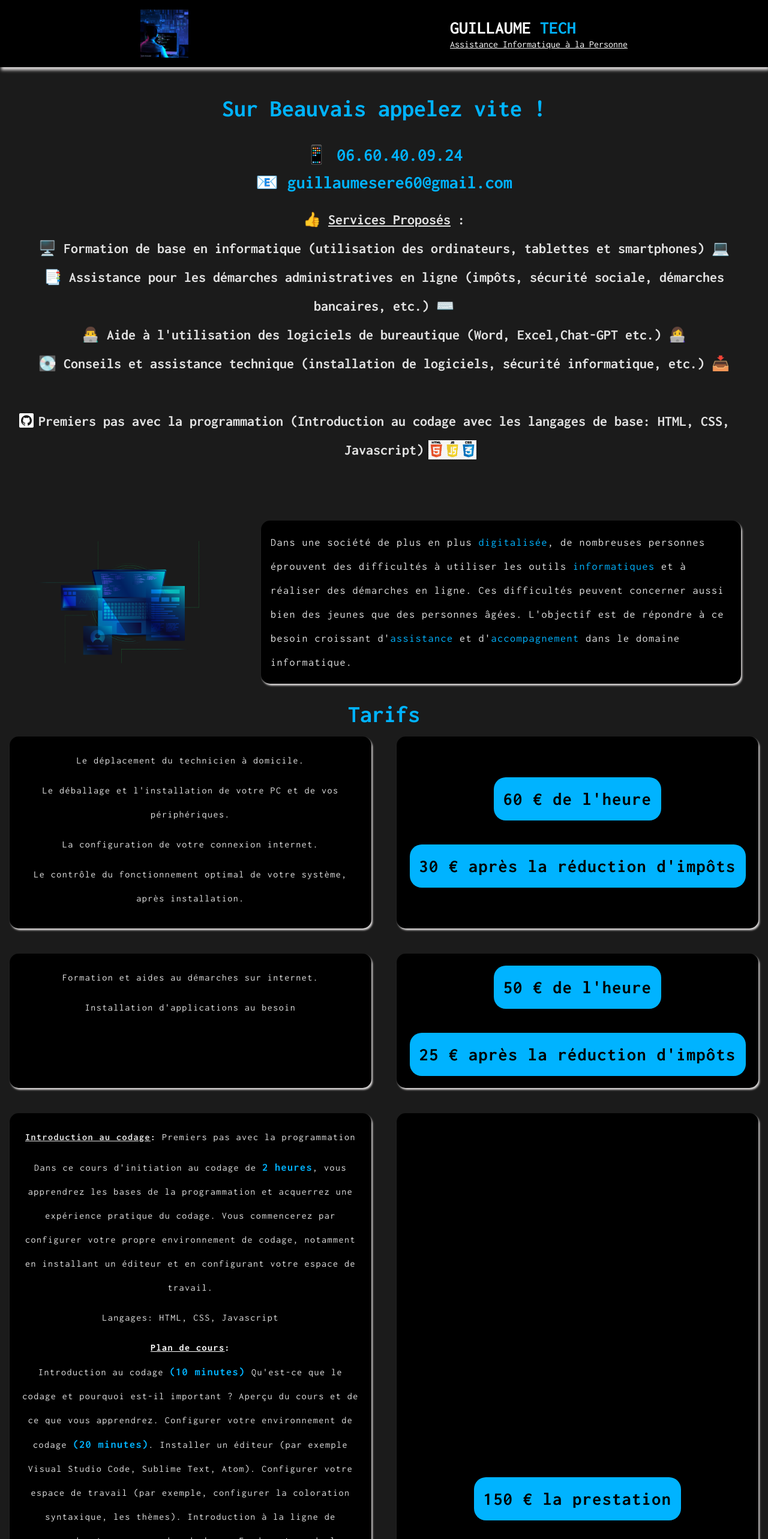
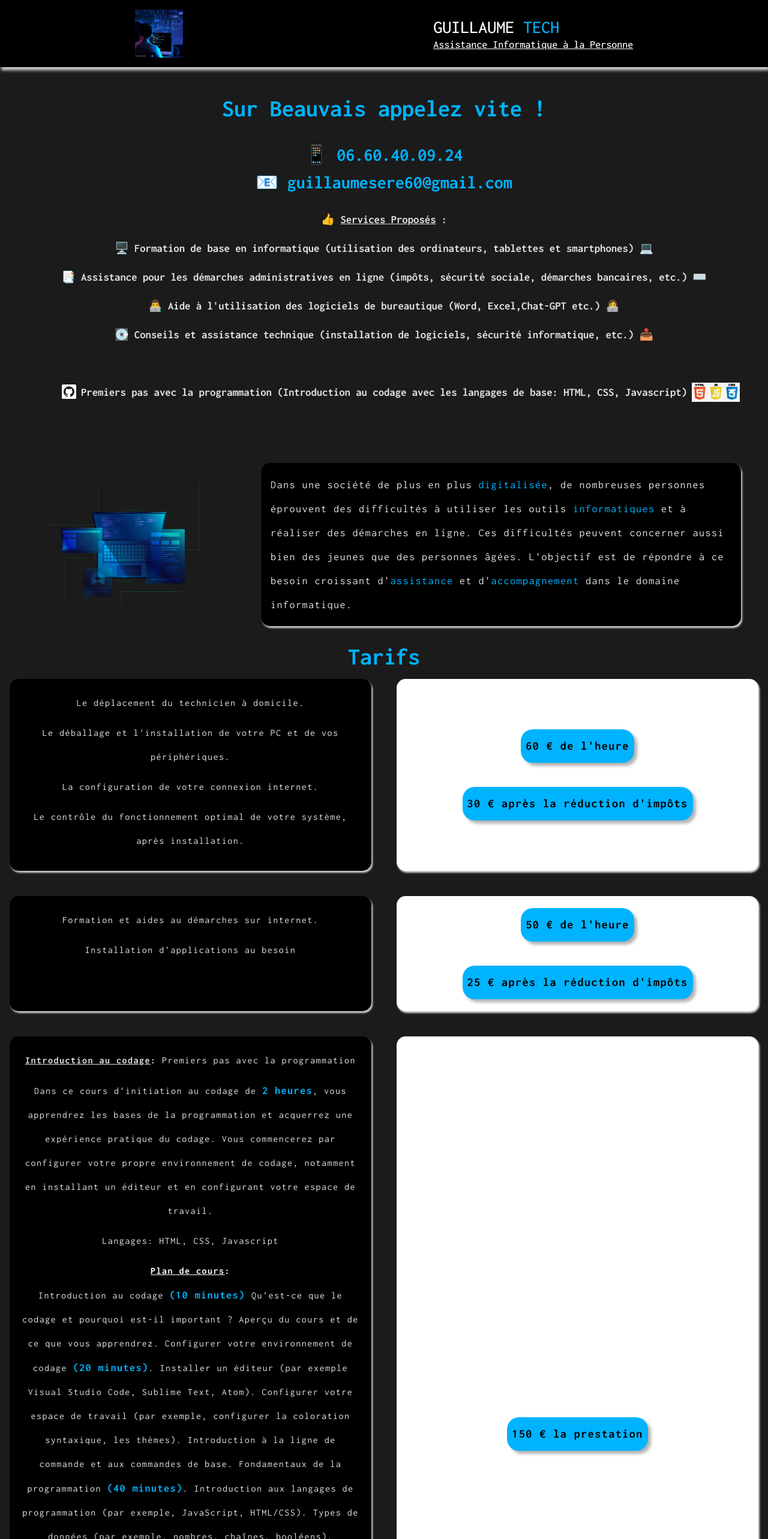
Before and after one commit to GuillaumeSere/guillaume-tech, a React (Create React App) app: page / in a window 1280 px wide. Shown: the top 2566 px of the page at 60% size. Built offline with nearby package versions, Linux system fonts and the light colour scheme.

Commit message:
modif css

```diff
--- a/src/components/Contact.jsx
+++ b/src/components/Contact.jsx
@@ -38,7 +38,7 @@ const Contact = () => {
 
     return (
         <section id="contact">
-            <h2 className='contacts'>Contactez Moi</h2>
+            <h1 className='contacts'>Contactez Moi</h1>
 
             <div className="container contact__container">
                 <div className="contact__options">
--- a/src/components/Header.jsx
+++ b/src/components/Header.jsx
@@ -7,8 +7,8 @@ const Header = () => {
         <div className='header'>
             <img className='logo' src={logo} alt="logo" />
             <div className="description">
-                <div className="title">Guillaume <span>Tech</span></div>
-                <div className="sub-title"><u>Assistance Informatique à la Personne</u></div>
+                <h1 className="title">Guillaume <span>Tech</span></h1>
+                <h2 className="sub-title"><u>Assistance Informatique à la Personne</u></h2>
             </div>
         </div>
     )
--- a/src/components/Service.jsx
+++ b/src/components/Service.jsx
@@ -10,14 +10,14 @@ const Service = () => {
             <div className="text">
             <span className='number'>📱 06.60.40.09.24</span>
             <span className='number'><a className='link' href="mailto:guillaumesere60@gmail.com" target="_blank" rel="noreferrer">📧 guillaumesere60@gmail.com</a></span>
-            <h2>👍 <u>Services Proposés</u> :<br/>
+            <h3>👍 <u>Services Proposés</u> :<br/>
            <p> 🖥️ Formation de base en informatique (utilisation des ordinateurs, tablettes et smartphones) 💻<br/>
             📑 Assistance pour les démarches administratives en ligne (impôts, sécurité sociale, démarches
                 bancaires, etc.) ⌨️<br/>
                 👨‍💻 Aide à l'utilisation des logiciels de bureautique (Word, Excel,Chat-GPT etc.) 👩‍💻<br/>
                 💽 Conseils et assistance technique (installation de logiciels, sécurité informatique, etc.) 📥</p><br/>
                <img className='github' src={github} alt="github" /> Premiers pas avec la programmation (Introduction au codage avec les langages de base: HTML, CSS, Javascript) <img className='langages' src={langages} alt="langages html, css, javascript" />
-                </h2>
+                </h3>
             </div>
         </div>
     )
--- a/src/components/Tarif.jsx
+++ b/src/components/Tarif.jsx
@@ -55,7 +55,7 @@ const Tarif = () => {
                         Ressources pour un apprentissage et une pratique plus poussés</p>
                 </div>
                 <div className="box">
-                    <span className='price'>150 € la prestation</span><br />
+                    <span className='prices'>150 € la prestation</span><br />
                 </div>
             </div>
         </div>
--- a/src/components/header.css
+++ b/src/components/header.css
@@ -15,12 +15,16 @@
 .title{
     position: relative;
     font-size: 30px;
-    font-weight: bold;
+    font-weight: 500;
     text-transform: uppercase;
+    color: white;
+    text-align: justify;
 }
 .title span{
     color:rgb(0, 179, 255);
 }
 .sub-title{
     margin-top: .2rem;
+    font-size: 18px;
+    font-weight: 500;
 }
--- a/src/components/service.css
+++ b/src/components/service.css
@@ -34,7 +34,7 @@
     line-height: 3rem;
    flex-direction: column;
 }
-h2{
+h3{
     margin: 2rem;
     text-align: center;
     color:rgb(225, 225, 225);
--- a/src/components/tarif.css
+++ b/src/components/tarif.css
@@ -28,12 +28,12 @@ h1{
     justify-content: center;
     align-items: center;
     flex-direction: column;
-    background-color: #000000;
+    background-color: #ffffff;
     font-size: 40px;
   }
 
   .box:nth-child(2n) span{
-    font-size: 30px;
+    font-size: 20px;
   }
 
   .box p {
@@ -42,10 +42,19 @@ h1{
   }
 
   .price{
-    padding: 1rem;
+    padding: 0.5rem;
+    box-shadow: 5px 5px 5px rgba(0,0,0,0.3);
     background: rgb(0, 179, 255);
     color: black !important;
     border-radius: 20px;
+  }
+  .prices{
+    padding: 0.5rem;
+    box-shadow: 5px 5px 5px rgba(0,0,0,0.3);
+    background: rgb(0, 179, 255) !important;
+    color: black !important;
+    border-radius: 20px;
+    margin-top: 2.5rem !important;
   }
 
   .box span {
```
